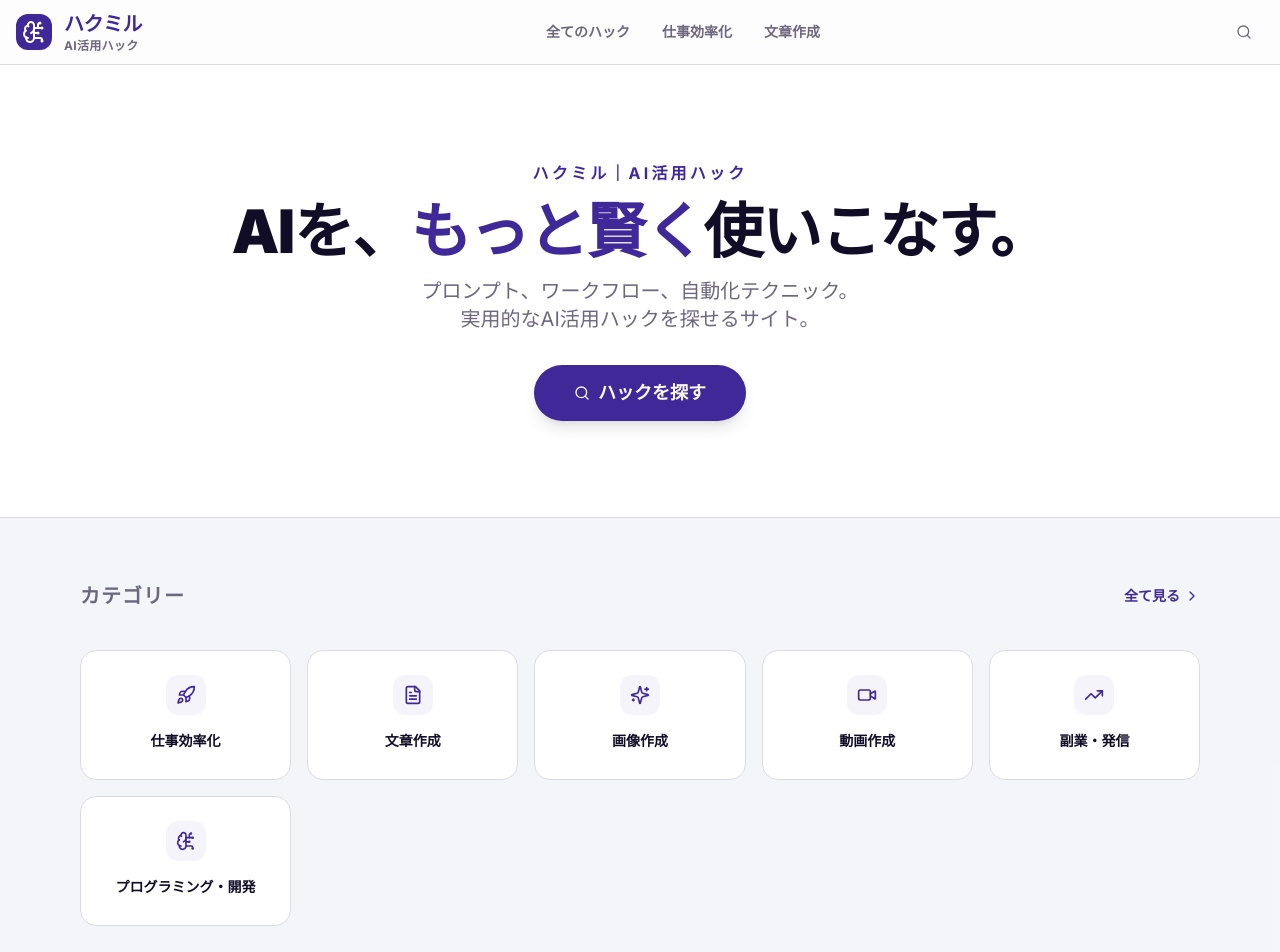
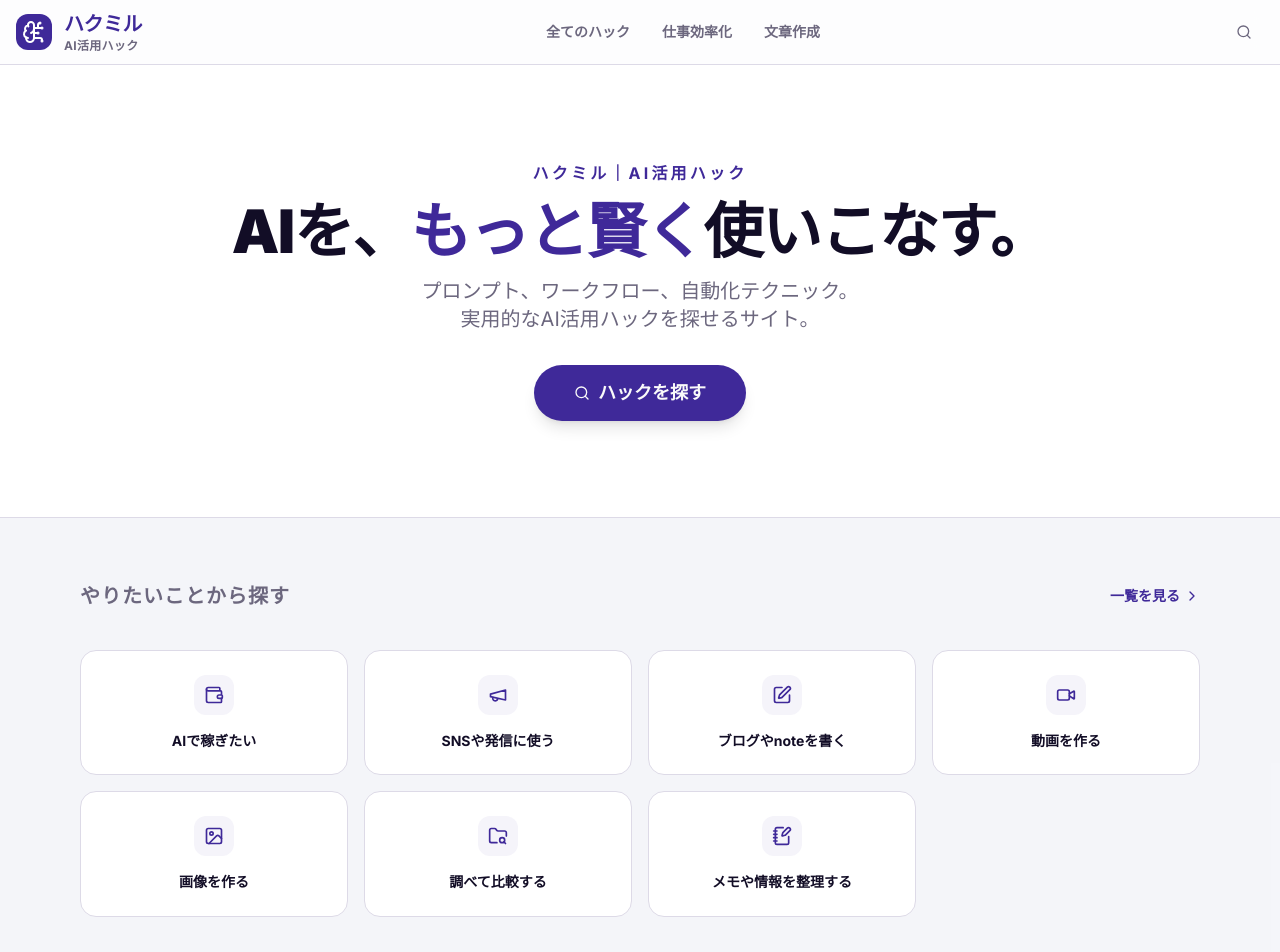
Before and after one commit to tools-labo/hakumiru, a Next.js app: page / in a window 1280 px wide. Shown: the top 952 px of the page. Built offline with nearby package versions, Linux system fonts and the light colour scheme.

Commit message:
Update page.tsx

```diff
--- a/src/app/page.tsx
+++ b/src/app/page.tsx
@@ -11,11 +11,55 @@ import {
   Search,
   FileText,
   Video,
+  PenSquare,
+  Wallet,
+  Image as ImageIcon,
+  FolderSearch,
+  NotebookPen,
+  Megaphone,
 } from "lucide-react";
 import { getPublishedHacks } from "@/app/lib/hacks";
 
 export default function Home() {
   const featuredHacks = getPublishedHacks().slice(0, 6);
+
+  const useCaseList = [
+    {
+      key: "make_money",
+      name: "AIで稼ぎたい",
+      icon: <Wallet className="w-5 h-5" />,
+    },
+    {
+      key: "social_publish",
+      name: "SNSや発信に使う",
+      icon: <Megaphone className="w-5 h-5" />,
+    },
+    {
+      key: "write_blog_note",
+      name: "ブログやnoteを書く",
+      icon: <PenSquare className="w-5 h-5" />,
+    },
+    {
+      key: "make_video",
+      name: "動画を作る",
+      icon: <Video className="w-5 h-5" />,
+    },
+    {
+      key: "make_image",
+      name: "画像を作る",
+      icon: <ImageIcon className="w-5 h-5" />,
+    },
+    {
+      key: "research_compare",
+      name: "調べて比較する",
+      icon: <FolderSearch className="w-5 h-5" />,
+    },
+    {
+      key: "organize_info",
+      name: "メモや情報を整理する",
+      icon: <NotebookPen className="w-5 h-5" />,
+    },
+  ];
 
   const categoriesList = [
     { name: "仕事効率化", icon: <Rocket className="w-5 h-5" /> },
@@ -65,6 +109,33 @@ export default function Home() {
       <section className="container mx-auto px-4 py-16 max-w-6xl">
         <div className="flex items-center justify-between mb-10">
           <h2 className="text-xl font-black uppercase tracking-wider text-muted-foreground">
+            やりたいことから探す
+          </h2>
+          <Link
+            href="/hacks"
+            className="text-sm font-bold text-primary hover:underline flex items-center gap-1"
+          >
+            一覧を見る <ChevronRight className="w-4 h-4" />
+          </Link>
+        </div>
+
+        <div className="grid grid-cols-2 md:grid-cols-3 lg:grid-cols-4 gap-4">
+          {useCaseList.map((item) => (
+            <Link key={item.key} href={`/hacks?use_case=${item.key}`}>
+              <div className="bg-white p-6 rounded-2xl border hover:border-primary/50 transition-all group hover:shadow-sm h-full flex flex-col items-center text-center">
+                <div className="w-10 h-10 bg-primary/5 rounded-xl flex items-center justify-center text-primary mb-4 group-hover:scale-110 transition-transform">
+                  {item.icon}
+                </div>
+                <h3 className="font-bold text-sm leading-snug">{item.name}</h3>
+              </div>
+            </Link>
+          ))}
+        </div>
+      </section>
+
+      <section className="container mx-auto px-4 py-4 max-w-6xl">
+        <div className="flex items-center justify-between mb-10">
+          <h2 className="text-xl font-black uppercase tracking-wider text-muted-foreground">
             カテゴリー
           </h2>
           <Link
@@ -74,14 +145,14 @@ export default function Home() {
             全て見る <ChevronRight className="w-4 h-4" />
           </Link>
         </div>
-        <div className="grid grid-cols-2 md:grid-cols-5 gap-4">
+        <div className="grid grid-cols-2 md:grid-cols-3 lg:grid-cols-6 gap-4">
           {categoriesList.map((cat) => (
             <Link key={cat.name} href={`/hacks?category=${cat.name}`}>
               <div className="bg-white p-6 rounded-2xl border hover:border-primary/50 transition-all group hover:shadow-sm h-full flex flex-col items-center text-center">
                 <div className="w-10 h-10 bg-primary/5 rounded-xl flex items-center justify-center text-primary mb-4 group-hover:scale-110 transition-transform">
                   {cat.icon}
                 </div>
-                <h3 className="font-bold text-sm mb-1">{cat.name}</h3>
+                <h3 className="font-bold text-sm mb-1 leading-snug">{cat.name}</h3>
               </div>
             </Link>
           ))}
```
